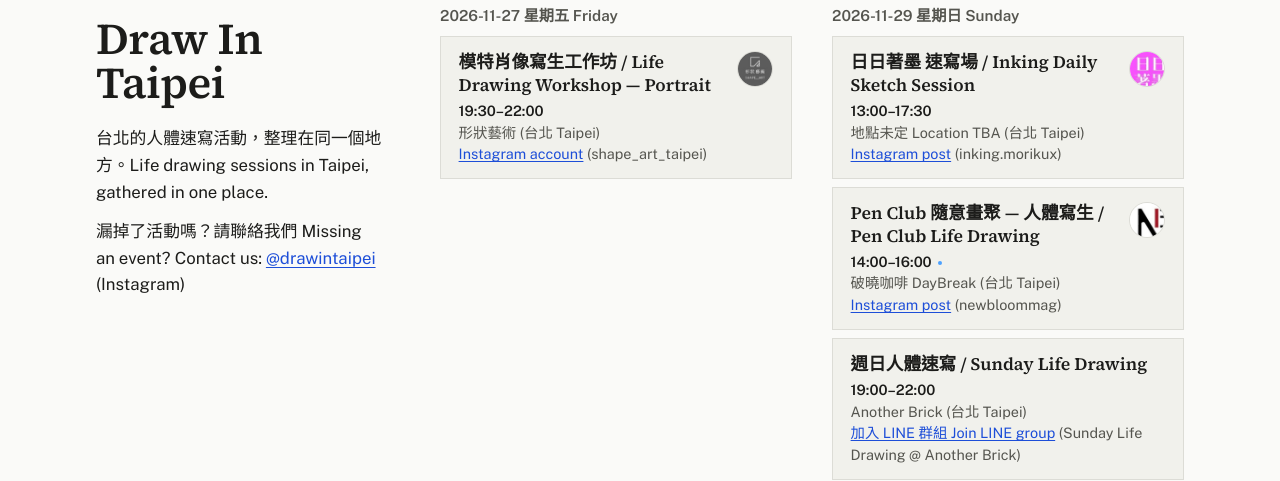
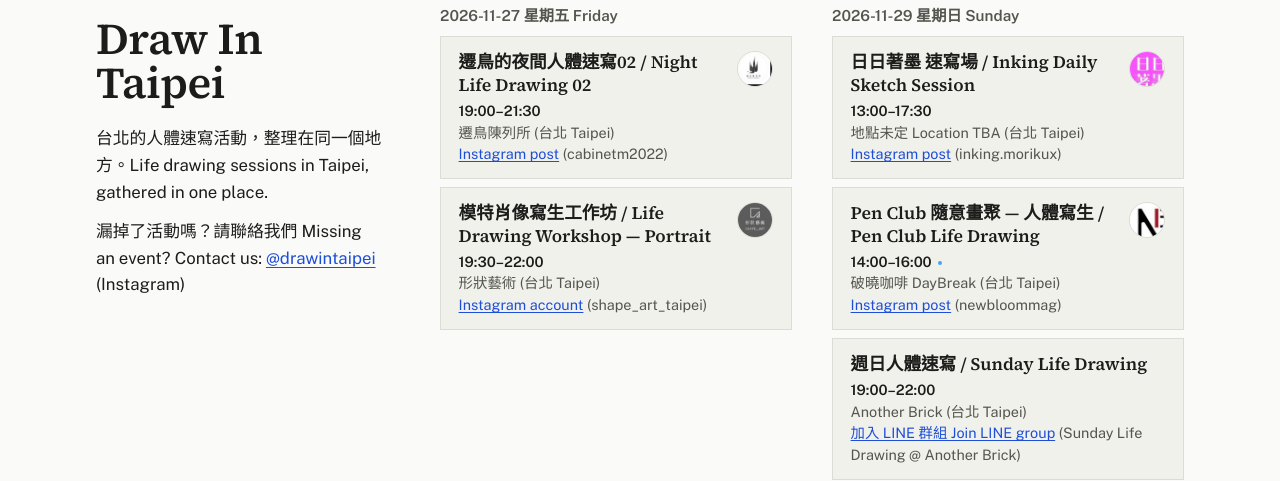
Before and after one commit to paulrouget/drawintaipei.com, a plain HTML site: page index.html in a window 1280 px wide. Shown: the part 331-812 px from the top of the page. Drawn offline with nearby package versions, Linux system fonts and the light colour scheme.

Commit message:
Publish 2026-11-25 (96ac769)

```diff
--- a/index.html
+++ b/index.html
@@ -62,6 +62,11 @@ small { font-size: inherit; }
 <small>Zero Gravity (台北 Taipei)</small><br><a href="https://www.instagram.com/p/DfUqu2XE5TD/">Instagram post</a> <small>(zerogravitytaipei)</small>
 </div></div>
 <div class="dayblock"><div class="day">2026-11-27 星期五 Friday</div>
+<div class="ev">
+<div class="title"><img class="av" src="avatars/cabinetm2022.jpg" alt="" width="36" height="36">遷鳥的夜間人體速寫02 / Night Life Drawing 02</div>
+<div class="top"><b class="time">19:00–21:30</b></div>
+<small>遷鳥陳列所 (台北 Taipei)</small><br><a href="https://www.instagram.com/p/DfUjI_PCYTb/">Instagram post</a> <small>(cabinetm2022)</small>
+</div>
 <div class="ev">
 <div class="title"><img class="av" src="avatars/shape_art_taipei.jpg" alt="" width="36" height="36">模特肖像寫生工作坊 / Life Drawing Workshop — Portrait</div>
 <div class="top"><b class="time">19:30–22:00</b></div>
```
Also changed, not shown: avatars/cabinetm2022.jpg (added), 1 other file.
